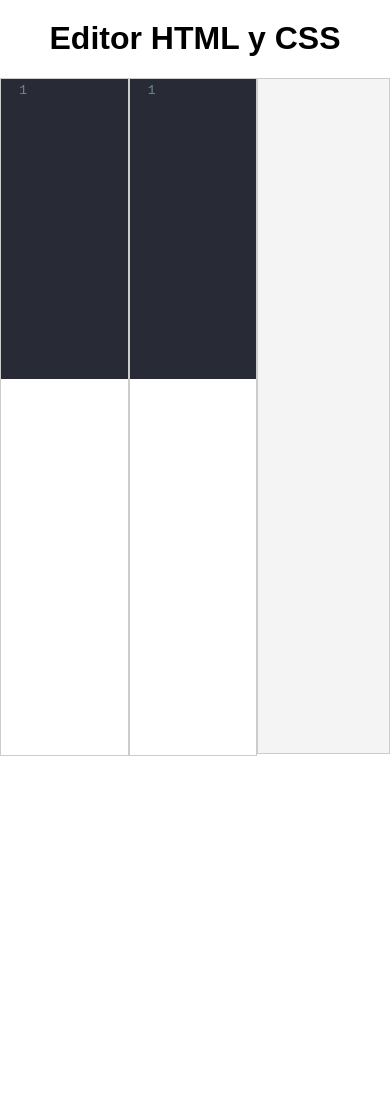
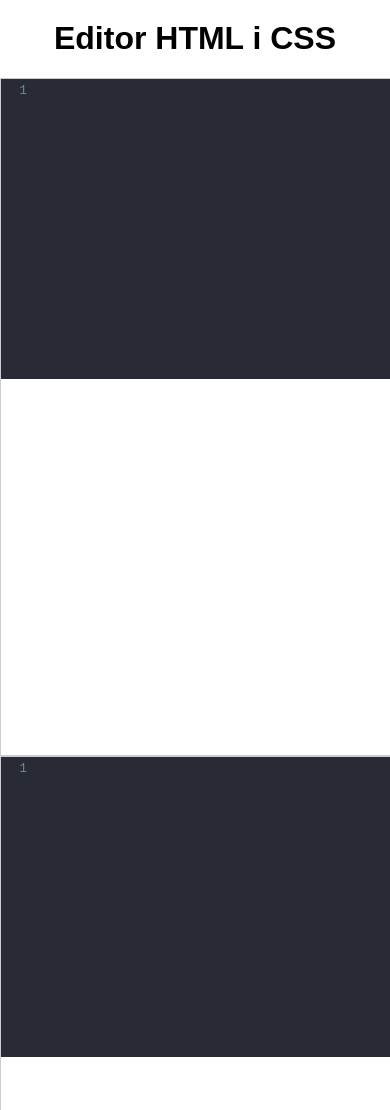
Before and after one commit to aissam-bouazama/flexbox, a plain HTML site: page editor.html in a window 390 px wide. Shown: the top 1110 px of the page. Before the commit the page ends 844 px from the top, so only its background shows below. Drawn offline with nearby package versions, Linux system fonts and the light colour scheme.

Commit message:
responsive editor project

```diff
--- a/CSS/estileditor.css
+++ b/CSS/estileditor.css
@@ -15,6 +15,18 @@ h1 {
   height: 80%;
   flex-direction: row;
   justify-content: space-around;
+}
+@media (max-width: 728px) {
+  .editor-container {
+    display: block;
+    width: 100%;
+  }
+  #htmlEditor,
+  #cssEditor,
+  #vista {
+    width: 100%;
+    height: 100%;
+  }
 }
 .editor {
   width: 45%;
--- a/editor.html
+++ b/editor.html
@@ -3,7 +3,7 @@
   <head>
     <meta charset="UTF-8" />
     <meta name="viewport" content="width=device-width, initial-scale=1.0" />
-    <title>Editor HTML y CSS en la Página</title>
+    <title>Editor HTML i CSS</title>
 
     <link
       rel="stylesheet"
@@ -16,7 +16,7 @@
     <link rel="stylesheet" href="CSS/estileditor.css" />
   </head>
   <body>
-    <h1>Editor HTML y CSS</h1>
+    <h1>Editor HTML i CSS</h1>
 
     <div class="editor-container">
       <div id="htmlEditor" class="editor"></div>
```
